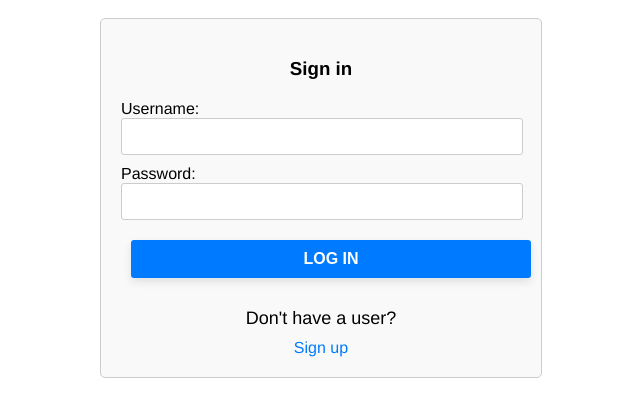
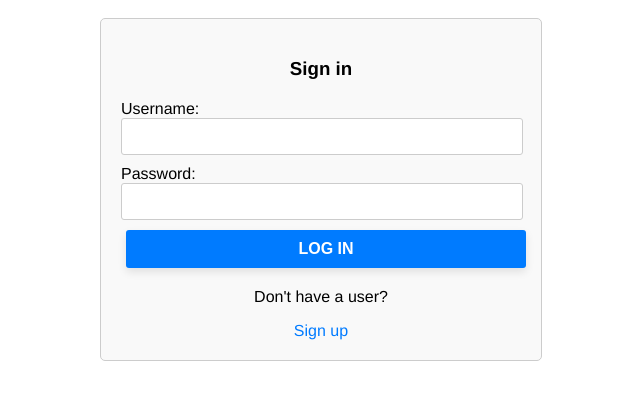
Before and after one commit to ThomasKvam/bobs-bingo-react, a React (Vite) app: page / in a window 1280 px wide. Shown: the top 416 px of the page, without its empty margins (319-959 px from the left). Built offline with nearby package versions, Linux system fonts and the light colour scheme.

Commit message:
Fixed a small header issue

```diff
--- a/src/components/games/highlow/highlow.css
+++ b/src/components/games/highlow/highlow.css
@@ -8,17 +8,17 @@
     text-align: center;
   }
 
-  h1 {
+.highlow-container  h1 {
     margin-bottom: 20px;
     font-size: 24px;
   }
 
-  p {
+ .highlow-container p {
     margin-bottom: 10px;
     font-size: 18px;
   }
 
-  button {
+ .highlow-container button {
     padding: 10px 20px;
     margin: 10px;
     background-color: rgba(110, 255, 153, 0.9);
@@ -30,7 +30,7 @@
     transition: background-color 0.3s;
   }
 
-  button:hover {
+ .highlow-container button:hover {
     background-color: rgba(110, 255, 153, 1);
   }
 
```
